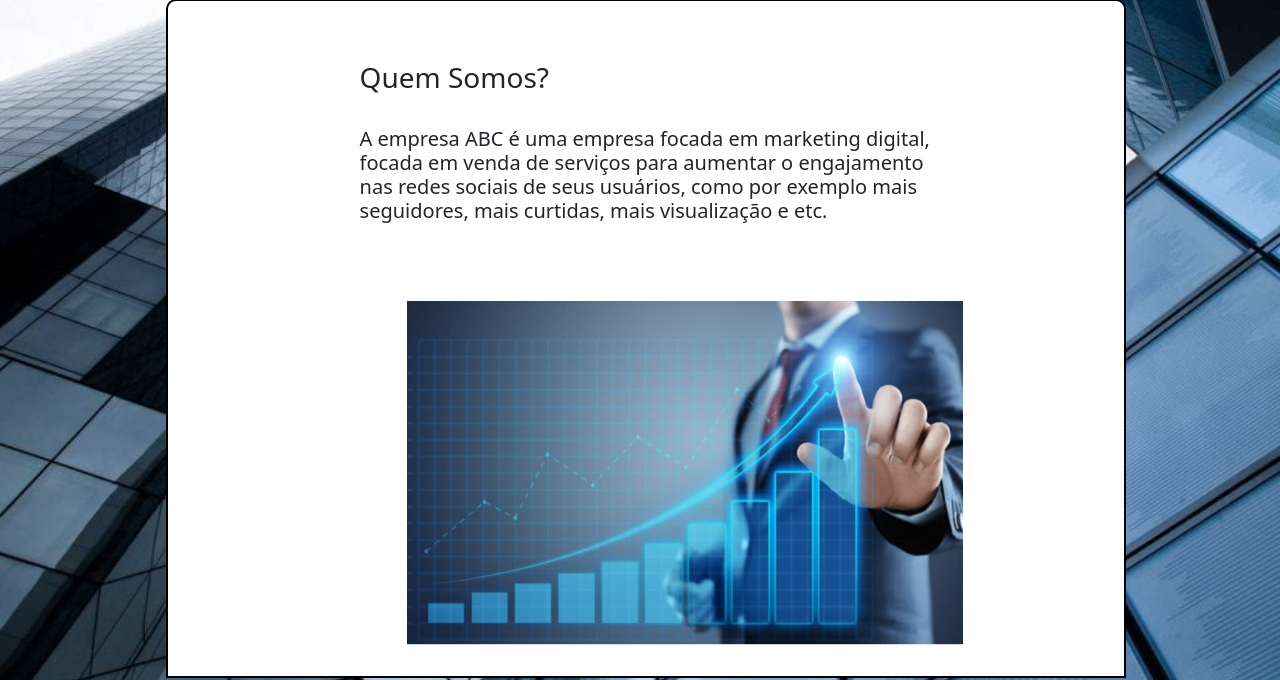
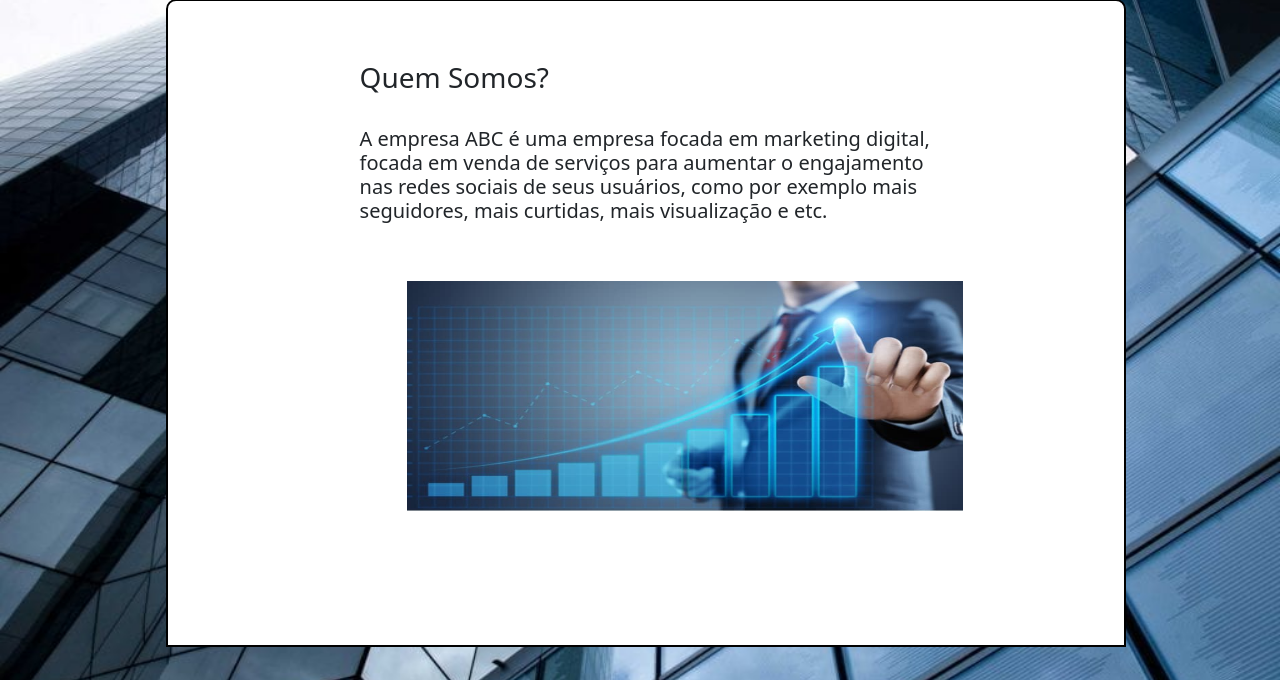
Before and after one commit to Chrisalid/flask_with_login_auth, a Flask app: page / in a window 1280 px wide. Shown: the part 120-800 px from the top of the page. Run offline with Flask 2, Linux system fonts and the light colour scheme; some libraries are stand-ins or nearby versions.

Commit message:
refacting home page css

```diff
--- a/app/static/css/home_page.css
+++ b/app/static/css/home_page.css
@@ -51,7 +51,7 @@ html, body{
 .body-site{
     position: absolute;
     width: 75%;
-    height: 84.9vh;
+    height: 81vh;
     border: 2px solid #000;
     border-top-left-radius: 10px;
     border-top-right-radius: 10px;
@@ -72,7 +72,7 @@ html, body{
 #img-01{
     position: absolute;
     width: 556px;
-    height: 344px;
+    height: 230px;
     left: 25%;
-    top: 300px;
+    top: 280px;
 }
```
